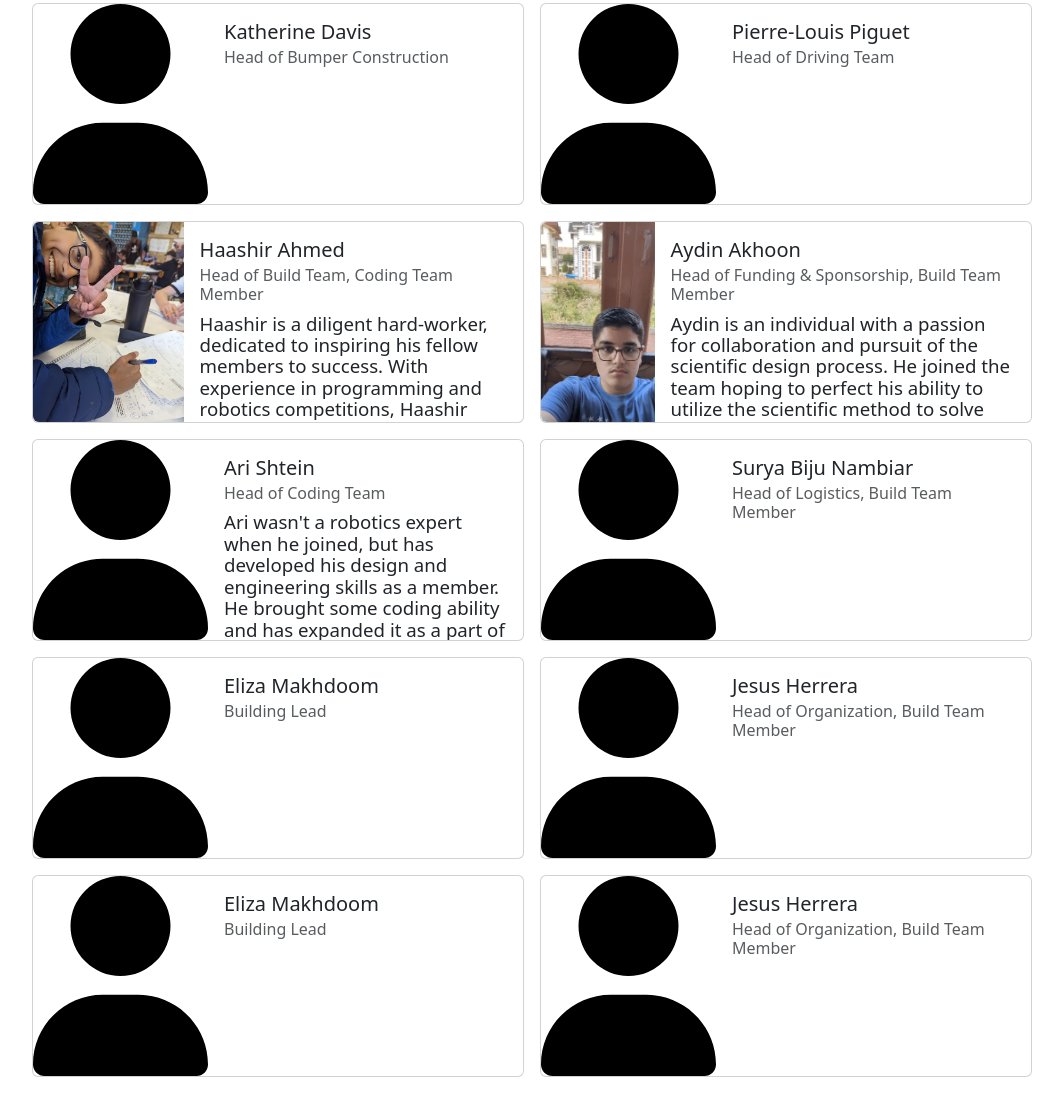
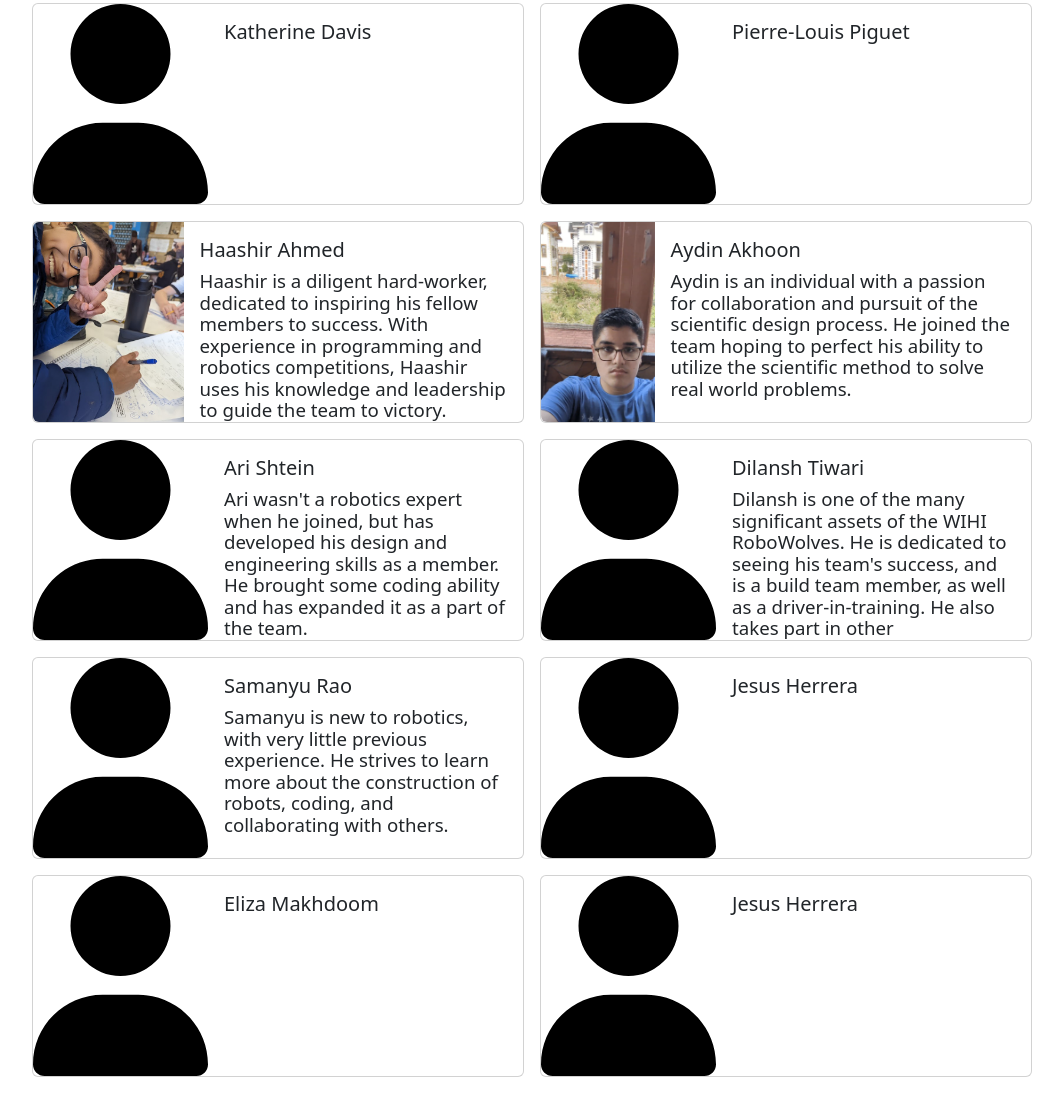
Before and after one commit to WIHI-Robotics/robo-site, a plain HTML site: page pages/about/team.html in a window 1280 px wide. Shown: the part 409-1505 px from the top of the page, without its empty margins (108-1171 px from the left). Drawn offline with nearby package versions, Linux system fonts and the light colour scheme.

Commit message:
Remove titles, add 2 members

```diff
--- a/pages/about/team.html
+++ b/pages/about/team.html
@@ -41,7 +41,8 @@
                         <a href="../../index.html" class="nav-link shrinks">Home</a>
                     </li>
                     <li class="nav-item  dropdown">
-                        <a href="#" class="nav-link shrinks dropdown-toggle active" role="button" data-bs-toggle="dropdown"
+                        <a href="#" class="nav-link shrinks dropdown-toggle active" role="button"
+                           data-bs-toggle="dropdown"
                            aria-expanded="false" aria-current="page">
                             About
                         </a>
@@ -60,47 +61,66 @@
                         </a>
                         <ul class="dropdown-menu dropdown-menu-dark">
                             <li><a href="../../pages/sponsorship/list.html" class="dropdown-item">Sponsor List</a></li>
-                            <li><a href="../../pages/sponsorship/sponsor.html" class="dropdown-item">Become A Sponsor</a></li>
+                            <li><a href="../../pages/sponsorship/sponsor.html" class="dropdown-item">Become A
+                                Sponsor</a></li>
                         </ul>
                     </li>
                     <li class="nav-item dropdown my-auto" id="theme-dropdown">
-                        <button class="btn btn-link nav-link dropdown-toggle d-flex align-items-center shrinks" id="bd-theme" type="button" aria-expanded="false" data-bs-toggle="dropdown" data-bs-display="static">
-                            <svg class="bi theme-icon-active"><use href="#circle-half">
+                        <button class="btn btn-link nav-link dropdown-toggle d-flex align-items-center shrinks"
+                                id="bd-theme" type="button" aria-expanded="false" data-bs-toggle="dropdown"
+                                data-bs-display="static">
+                            <svg class="bi theme-icon-active">
+                                <use href="#circle-half">
                                     <symbol id="circle-half" viewBox="0 0 16 16">
-                                    <path fill="white" d="M8 15A7 7 0 1 0 8 1v14zm0 1A8 8 0 1 1 8 0a8 8 0 0 1 0 16z"></path>
+                                        <path fill="white"
+                                              d="M8 15A7 7 0 1 0 8 1v14zm0 1A8 8 0 1 1 8 0a8 8 0 0 1 0 16z"></path>
                                     </symbol>
-                            </use></svg>
+                                </use>
+                            </svg>
                             <span class="d-lg-none">Toggle theme</span>
                         </button>
                         <ul class="dropdown-menu dropdown-menu-right" aria-labelledby="bd-theme">
                             <li>
-                                <button type="button" class="dropdown-item d-flex align-items-center" data-bs-theme-value="light">
-                                    <svg class="bi opacity-50 theme-icon"><use href="#sun-fill">
+                                <button type="button" class="dropdown-item d-flex align-items-center"
+                                        data-bs-theme-value="light">
+                                    <svg class="bi opacity-50 theme-icon">
+                                        <use href="#sun-fill">
                                             <symbol id="sun-fill" viewBox="0 0 16 16">
-                                            <path fill="white" d="M8 12a4 4 0 1 0 0-8 4 4 0 0 0 0 8zM8 0a.5.5 0 0 1 .5.5v2a.5.5 0 0 1-1 0v-2A.5.5 0 0 1 8 0zm0 13a.5.5 0 0 1 .5.5v2a.5.5 0 0 1-1 0v-2A.5.5 0 0 1 8 13zm8-5a.5.5 0 0 1-.5.5h-2a.5.5 0 0 1 0-1h2a.5.5 0 0 1 .5.5zM3 8a.5.5 0 0 1-.5.5h-2a.5.5 0 0 1 0-1h2A.5.5 0 0 1 3 8zm10.657-5.657a.5.5 0 0 1 0 .707l-1.414 1.415a.5.5 0 1 1-.707-.708l1.414-1.414a.5.5 0 0 1 .707 0zm-9.193 9.193a.5.5 0 0 1 0 .707L3.05 13.657a.5.5 0 0 1-.707-.707l1.414-1.414a.5.5 0 0 1 .707 0zm9.193 2.121a.5.5 0 0 1-.707 0l-1.414-1.414a.5.5 0 0 1 .707-.707l1.414 1.414a.5.5 0 0 1 0 .707zM4.464 4.465a.5.5 0 0 1-.707 0L2.343 3.05a.5.5 0 1 1 .707-.707l1.414 1.414a.5.5 0 0 1 0 .708z"></path>
+                                                <path fill="white"
+                                                      d="M8 12a4 4 0 1 0 0-8 4 4 0 0 0 0 8zM8 0a.5.5 0 0 1 .5.5v2a.5.5 0 0 1-1 0v-2A.5.5 0 0 1 8 0zm0 13a.5.5 0 0 1 .5.5v2a.5.5 0 0 1-1 0v-2A.5.5 0 0 1 8 13zm8-5a.5.5 0 0 1-.5.5h-2a.5.5 0 0 1 0-1h2a.5.5 0 0 1 .5.5zM3 8a.5.5 0 0 1-.5.5h-2a.5.5 0 0 1 0-1h2A.5.5 0 0 1 3 8zm10.657-5.657a.5.5 0 0 1 0 .707l-1.414 1.415a.5.5 0 1 1-.707-.708l1.414-1.414a.5.5 0 0 1 .707 0zm-9.193 9.193a.5.5 0 0 1 0 .707L3.05 13.657a.5.5 0 0 1-.707-.707l1.414-1.414a.5.5 0 0 1 .707 0zm9.193 2.121a.5.5 0 0 1-.707 0l-1.414-1.414a.5.5 0 0 1 .707-.707l1.414 1.414a.5.5 0 0 1 0 .707zM4.464 4.465a.5.5 0 0 1-.707 0L2.343 3.05a.5.5 0 1 1 .707-.707l1.414 1.414a.5.5 0 0 1 0 .708z"></path>
                                             </symbol>
-                                    </use></svg>
+                                        </use>
+                                    </svg>
                                     Light
                                 </button>
                             </li>
                             <li>
-                                <button type="button" class="dropdown-item d-flex align-items-center" data-bs-theme-value="dark">
-                                    <svg class="bi opacity-50 theme-icon"><use href="#moon-stars-fill">
+                                <button type="button" class="dropdown-item d-flex align-items-center"
+                                        data-bs-theme-value="dark">
+                                    <svg class="bi opacity-50 theme-icon">
+                                        <use href="#moon-stars-fill">
                                             <symbol id="moon-stars-fill" viewBox="0 0 16 16">
-                                            <path fill="white" d="M6 .278a.768.768 0 0 1 .08.858 7.208 7.208 0 0 0-.878 3.46c0 4.021 3.278 7.277 7.318 7.277.527 0 1.04-.055 1.533-.16a.787.787 0 0 1 .81.316.733.733 0 0 1-.031.893A8.349 8.349 0 0 1 8.344 16C3.734 16 0 12.286 0 7.71 0 4.266 2.114 1.312 5.124.06A.752.752 0 0 1 6 .278z"></path>
-                                            <path fill="white" d="M10.794 3.148a.217.217 0 0 1 .412 0l.387 1.162c.173.518.579.924 1.097 1.097l1.162.387a.217.217 0 0 1 0 .412l-1.162.387a1.734 1.734 0 0 0-1.097 1.097l-.387 1.162a.217.217 0 0 1-.412 0l-.387-1.162A1.734 1.734 0 0 0 9.31 6.593l-1.162-.387a.217.217 0 0 1 0-.412l1.162-.387a1.734 1.734 0 0 0 1.097-1.097l.387-1.162zM13.863.099a.145.145 0 0 1 .274 0l.258.774c.115.346.386.617.732.732l.774.258a.145.145 0 0 1 0 .274l-.774.258a1.156 1.156 0 0 0-.732.732l-.258.774a.145.145 0 0 1-.274 0l-.258-.774a1.156 1.156 0 0 0-.732-.732l-.774-.258a.145.145 0 0 1 0-.274l.774-.258c.346-.115.617-.386.732-.732L13.863.1z"></path>
+                                                <path fill="white"
+                                                      d="M6 .278a.768.768 0 0 1 .08.858 7.208 7.208 0 0 0-.878 3.46c0 4.021 3.278 7.277 7.318 7.277.527 0 1.04-.055 1.533-.16a.787.787 0 0 1 .81.316.733.733 0 0 1-.031.893A8.349 8.349 0 0 1 8.344 16C3.734 16 0 12.286 0 7.71 0 4.266 2.114 1.312 5.124.06A.752.752 0 0 1 6 .278z"></path>
+                                                <path fill="white"
+                                                      d="M10.794 3.148a.217.217 0 0 1 .412 0l.387 1.162c.173.518.579.924 1.097 1.097l1.162.387a.217.217 0 0 1 0 .412l-1.162.387a1.734 1.734 0 0 0-1.097 1.097l-.387 1.162a.217.217 0 0 1-.412 0l-.387-1.162A1.734 1.734 0 0 0 9.31 6.593l-1.162-.387a.217.217 0 0 1 0-.412l1.162-.387a1.734 1.734 0 0 0 1.097-1.097l.387-1.162zM13.863.099a.145.145 0 0 1 .274 0l.258.774c.115.346.386.617.732.732l.774.258a.145.145 0 0 1 0 .274l-.774.258a1.156 1.156 0 0 0-.732.732l-.258.774a.145.145 0 0 1-.274 0l-.258-.774a1.156 1.156 0 0 0-.732-.732l-.774-.258a.145.145 0 0 1 0-.274l.774-.258c.346-.115.617-.386.732-.732L13.863.1z"></path>
                                             </symbol>
-                                    </use></svg>
+                                        </use>
+                                    </svg>
                                     Dark
                                 </button>
                             </li>
                             <li>
-                                <button type="button" class="dropdown-item d-flex align-items-center active" data-bs-theme-value="auto">
-                                    <svg class="bi opacity-50 theme-icon"><use href="#circle-half">
+                                <button type="button" class="dropdown-item d-flex align-items-center active"
+                                        data-bs-theme-value="auto">
+                                    <svg class="bi opacity-50 theme-icon">
+                                        <use href="#circle-half">
                                             <symbol id="circle-half" viewBox="0 0 16 16">
-                                            <path fill="white" d="M8 15A7 7 0 1 0 8 1v14zm0 1A8 8 0 1 1 8 0a8 8 0 0 1 0 16z"></path>
+                                                <path fill="white"
+                                                      d="M8 15A7 7 0 1 0 8 1v14zm0 1A8 8 0 1 1 8 0a8 8 0 0 1 0 16z"></path>
                                             </symbol>
-                                    </use></svg>
+                                        </use>
+                                    </svg>
                                     Auto
                                 </button>
                             </li>
@@ -122,7 +142,6 @@
                 </div>
                 <div class="card-body person-desc">
                     <h5 class="card-title">Eric Phelps</h5>
-                    <h6 class="card-subtitle text-muted mb-2">Faculty Advisor</h6>
                     <p class="card-text fs-6 fw-light"></p>
                 </div>
             </div>
@@ -134,7 +153,6 @@
                 </div>
                 <div class="card-body person-desc">
                     <h5 class="card-title">Tristan Chapman</h5>
-                    <h6 class="card-subtitle text-muted mb-2">Team Leader, Head Technician</h6>
                     <p class="card-text fs-6 fw-light"></p>
                 </div>
             </div>
@@ -148,7 +166,6 @@
                 </div>
                 <div class="card-body person-desc">
                     <h5 class="card-title">Katherine Davis</h5>
-                    <h6 class="card-subtitle text-muted mb-2">Head of Bumper Construction</h6>
                     <p class="card-text fs-6 fw-light"></p>
                 </div>
             </div>
@@ -160,7 +177,6 @@
                 </div>
                 <div class="card-body person-desc">
                     <h5 class="card-title">Pierre-Louis Piguet</h5>
-                    <h6 class="card-subtitle text-muted mb-2">Head of Driving Team</h6>
                     <p class="card-text fs-6 fw-light"></p>
                 </div>
             </div>
@@ -170,11 +186,11 @@
         <div class="col-lg my-3">
             <div class="card member-card">
                 <div class="img-holder">
-                    <img src="../../resources/images/people/haashir-ahmed.jpg" class="rounded-start person-img" alt="person">
+                    <img src="../../resources/images/people/haashir-ahmed.jpg" class="rounded-start person-img"
+                         alt="person">
                 </div>
                 <div class="card-body person-desc">
                     <h5 class="card-title">Haashir Ahmed</h5>
-                    <h6 class="card-subtitle text-muted mb-2">Head of Build Team, Coding Team Member</h6>
                     <p class="card-text fs-6 fw-light">
                         Haashir is a diligent hard-worker, dedicated to inspiring his fellow members to success.
                         With experience in programming and robotics competitions, Haashir uses his knowledge and
@@ -186,11 +202,11 @@
         <div class="col-lg my-3">
             <div class="card member-card">
                 <div class="img-holder">
-                    <img src="../../resources/images/people/aydin-akhoon.png" class="rounded-start person-img" alt="person">
+                    <img src="../../resources/images/people/aydin-akhoon.png" class="rounded-start person-img"
+                         alt="person">
                 </div>
                 <div class="card-body person-desc">
                     <h5 class="card-title">Aydin Akhoon</h5>
-                    <h6 class="card-subtitle text-muted mb-2">Head of Funding & Sponsorship, Build Team Member</h6>
                     <p class="card-text fs-6 fw-light">
                         Aydin is an individual with a passion for collaboration and pursuit of the scientific design
                         process.
@@ -209,7 +225,6 @@
                 </div>
                 <div class="card-body person-desc">
                     <h5 class="card-title">Ari Shtein</h5>
-                    <h6 class="card-subtitle text-muted mb-2">Head of Coding Team</h6>
                     <p class="card-text fs-6 fw-light">
                         Ari wasn't a robotics expert when he joined, but has developed his design and engineering skills
                         as a member.
@@ -224,8 +239,40 @@
                     <img src="../../resources/images/user-solid.svg" class="rounded-start person-img" alt="person">
                 </div>
                 <div class="card-body person-desc">
-                    <h5 class="card-title">Surya Biju Nambiar</h5>
-                    <h6 class="card-subtitle text-muted mb-2">Head of Logistics, Build Team Member</h6>
+                    <h5 class="card-title">Dilansh Tiwari</h5>
+                    <p class="card-text fs-6 fw-light">
+                        Dilansh is one of the many significant assets of the WIHI RoboWolves.
+                        He is dedicated to seeing his team's success, and is a build team member, as well as a
+                        driver-in-training.
+                        He also takes part in other extracurriculars like cricket and Student Government.
+                    </p>
+                </div>
+            </div>
+        </div>
+    </div>
+    <div class="row g-3">
+        <div class="col-lg my-3">
+            <div class="card member-card">
+                <div class="img-holder">
+                    <img src="../../resources/images/user-solid.svg" class="rounded-start person-img" alt="person">
+                </div>
+                <div class="card-body person-desc">
+                    <h5 class="card-title">Samanyu Rao</h5>
+                    <p class="card-text fs-6 fw-light">
+                        Samanyu is new to robotics, with very little previous experience.
+                        He strives to learn more about the construction of robots, coding, and collaborating with
+                        others.
+                    </p>
+                </div>
+            </div>
+        </div>
+        <div class="col-lg my-3">
+            <div class="card member-card">
+                <div class="img-holder">
+                    <img src="../../resources/images/user-solid.svg" class="rounded-start person-img" alt="person">
+                </div>
+                <div class="card-body person-desc">
+                    <h5 class="card-title">Jesus Herrera</h5>
                     <p class="card-text fs-6 fw-light"></p>
                 </div>
             </div>
@@ -239,7 +286,6 @@
                 </div>
                 <div class="card-body person-desc">
                     <h5 class="card-title">Eliza Makhdoom</h5>
-                    <h6 class="card-subtitle text-muted mb-2">Building Lead</h6>
                     <p class="card-text fs-6 fw-light"></p>
                 </div>
             </div>
@@ -251,33 +297,6 @@
                 </div>
                 <div class="card-body person-desc">
                     <h5 class="card-title">Jesus Herrera</h5>
-                    <h6 class="card-subtitle text-muted mb-2">Head of Organization, Build Team Member</h6>
-                    <p class="card-text fs-6 fw-light"></p>
-                </div>
-            </div>
-        </div>
-    </div>
-    <div class="row g-3">
-        <div class="col-lg my-3">
-            <div class="card member-card">
-                <div class="img-holder">
-                    <img src="../../resources/images/user-solid.svg" class="rounded-start person-img" alt="person">
-                </div>
-                <div class="card-body person-desc">
-                    <h5 class="card-title">Eliza Makhdoom</h5>
-                    <h6 class="card-subtitle text-muted mb-2">Building Lead</h6>
-                    <p class="card-text fs-6 fw-light"></p>
-                </div>
-            </div>
-        </div>
-        <div class="col-lg my-3">
-            <div class="card member-card">
-                <div class="img-holder">
-                    <img src="../../resources/images/user-solid.svg" class="rounded-start person-img" alt="person">
-                </div>
-                <div class="card-body person-desc">
-                    <h5 class="card-title">Jesus Herrera</h5>
-                    <h6 class="card-subtitle text-muted mb-2">Head of Organization, Build Team Member</h6>
                     <p class="card-text fs-6 fw-light"></p>
                 </div>
             </div>
@@ -289,13 +308,15 @@
     <footer class="d-flex flex-wrap justify-content-between align-items-center py-3 my-4 border-top">
         <p class="col-md-4 mb-0 text-muted">© 2023 WIHI Robotics</p>
 
-        <a href="../../index.html" class="col-md-4 d-flex align-items-center justify-content-center mb-3 mb-md-0 me-md-auto link-dark text-decoration-none">
+        <a href="../../index.html"
+           class="col-md-4 d-flex align-items-center justify-content-center mb-3 mb-md-0 me-md-auto link-dark text-decoration-none">
             <img src="../../resources/images/robo-wolves.png" alt="RoboWolves Logo" height="40px">
         </a>
 
         <ul class="nav col-md-4 justify-content-end">
             <li class="nav-item"><a href="../../index.html" class="nav-link px-2 text-muted">Home</a></li>
-            <li class="nav-item"><a href="../../pages/sponsorship/list.html" class="nav-link px-2 text-muted">Sponsors</a></li>
+            <li class="nav-item"><a href="../../pages/sponsorship/list.html"
+                                    class="nav-link px-2 text-muted">Sponsors</a></li>
             <li class="nav-item"><a href="../../pages/about/team.html" class="nav-link px-2 text-muted">Team</a></li>
             <li class="nav-item"><a href="../../pages/about/robot.html" class="nav-link px-2 text-muted">Robot</a></li>
         </ul>
```
Lines whose indentation alone changed are shown as unchanged.
